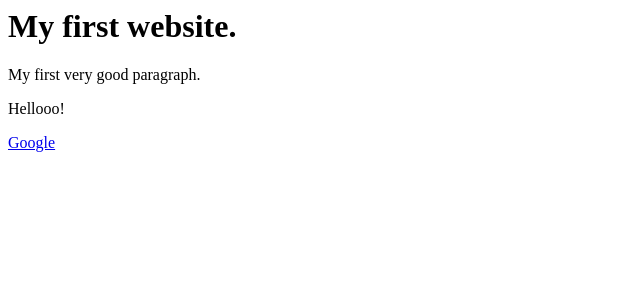
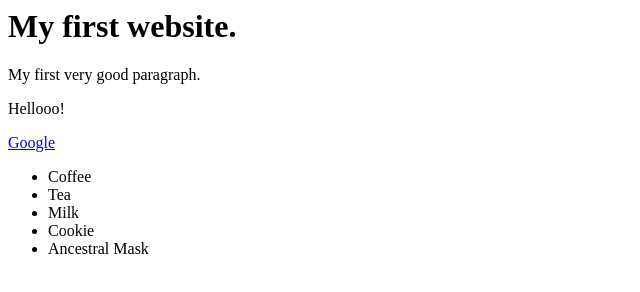
Before and after one commit to BinBinBinBinBinBinBinBinBin/BinBinBinBinBinBinBinBinBin.github.io, a plain HTML site: page index.html in a window 1280 px wide. Shown: the whole page, without its empty margins (0-640 px from the left). Drawn offline with Linux system fonts and the light colour scheme.

Commit message:
THESTUFF

```diff
--- a/index.html
+++ b/index.html
@@ -5,9 +5,16 @@
 	<link rel="icon" type="image/x-icon" href="./bold-letter-b.svg" type="image/icon type">
 </head>
 <body>
-<h1>My first website.</h1>
-<p>My first very good paragraph.</p>
-<p>Hellooo!</p>
-<a target="_blank" href="http://google.com">Google </a>
+	<h1>My first website.</h1>
+	<p>My first very good paragraph.</p>
+	<p>Hellooo!</p>
+	<a target="_blank" href="http://google.com">Google </a>
+	<ul>
+  		<li>Coffee</li>
+  		<li>Tea</li>
+  		<li>Milk</li>
+  		<li>Cookie</li>
+  		<li>Ancestral Mask</li>
+	</ul>
 </body>
 </html>
```
